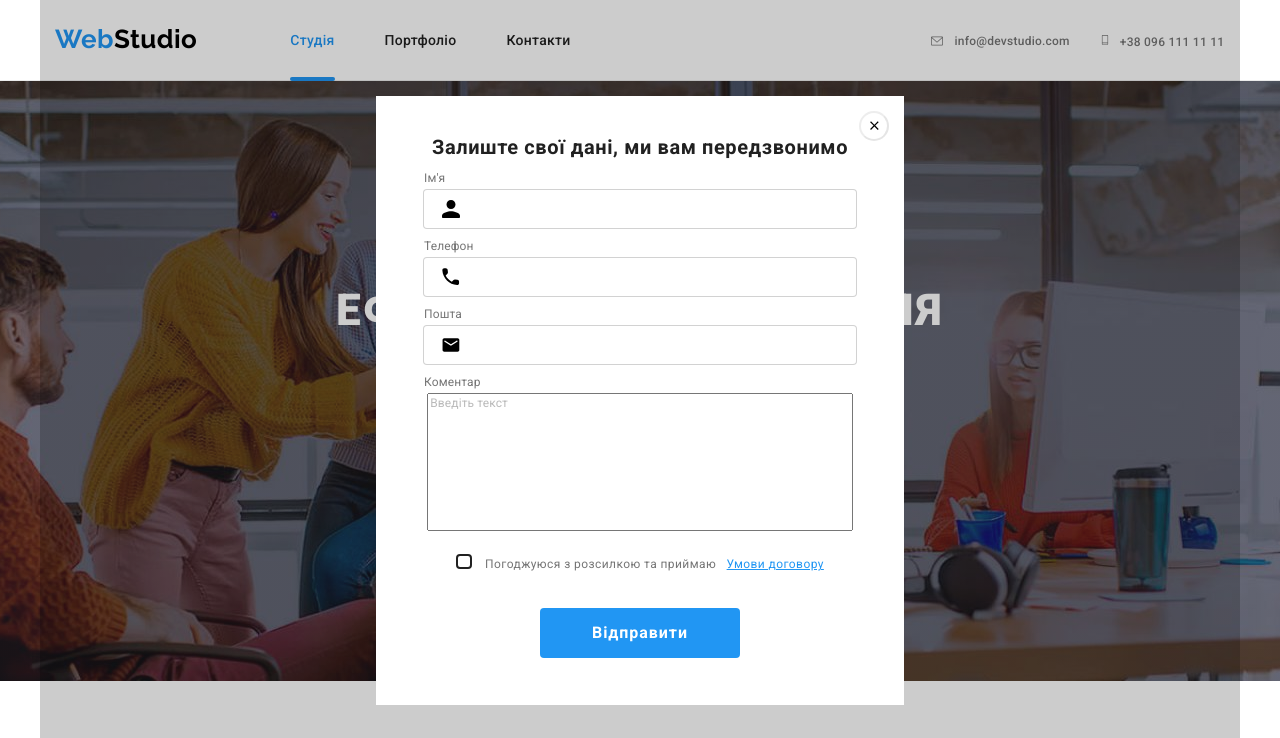
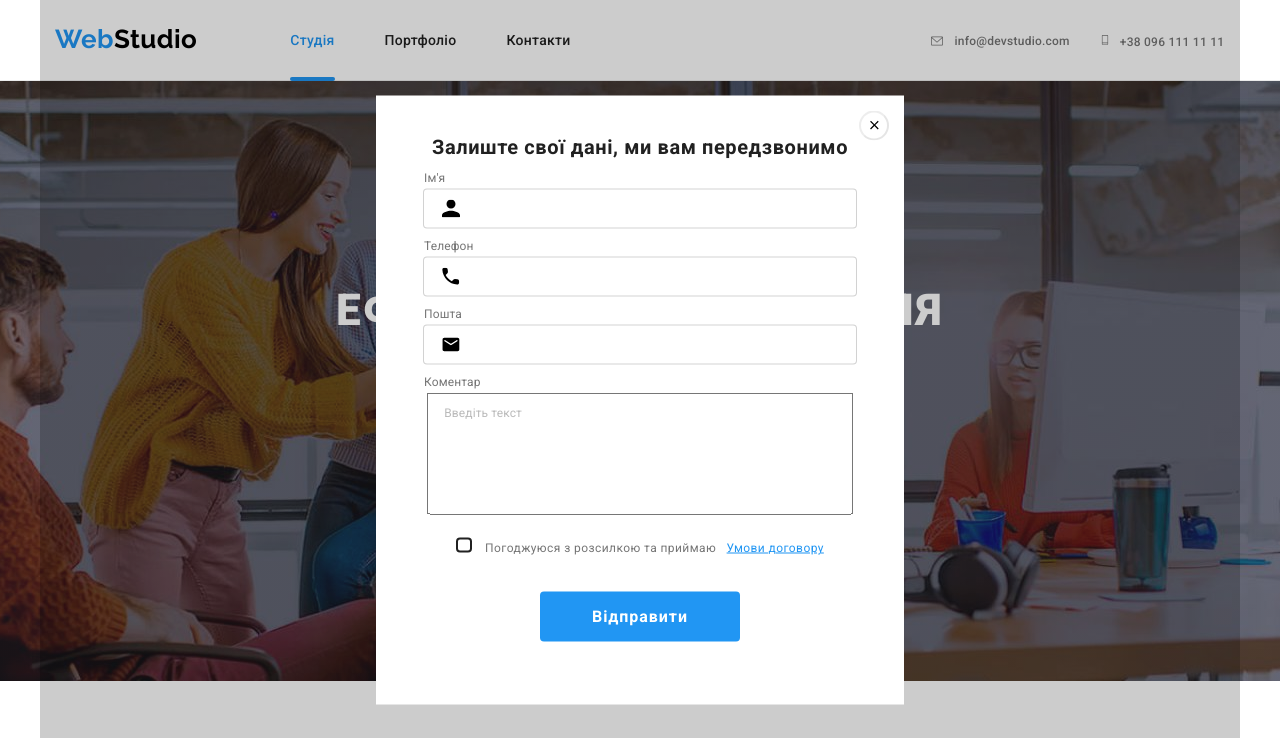
Before and after one commit to DenysAbramets/Web-Studio, a plain HTML site: page index.html in a window 1280 px wide. Both pictures are taken after a click on the button "Замовити послугу". Shown: the top 738 px of the page. Drawn offline with nearby package versions, Linux system fonts and the light colour scheme.

Commit message:
homework

```diff
--- a/index.html
+++ b/index.html
@@ -173,7 +173,7 @@
                 </svg>
               </div>
 
-              <div class="form__backdrop">
+              <div class="form__backdrop form--textarea">
                 <label class="form__label" for="comment">Коментар</label>
                 <textarea
                   class="form__textarea"
--- a/sass/utils/_form.scss
+++ b/sass/utils/_form.scss
@@ -89,15 +89,20 @@
     transition: outline 250ms cubic-bezier(0.4, 0, 0.2, 1);
     padding-left: 40px;
   }
+
   .form__textarea {
     resize: none;
-    // width: 370px;
+    padding: 12px 16px;
     width: 95%;
-    height: 138px;
+    height: 122px;
+
+    @media screen and (min-width:768px){
+
+    }
   }
 
   .checkbox__button {
-    margin-bottom: 40px;
+
     background-color: var(--blue-color);
     color: var(--white-color);
     width: 200px;
```
Also changed, not shown: css/main.css, css/main.min.css, 2 other files.
